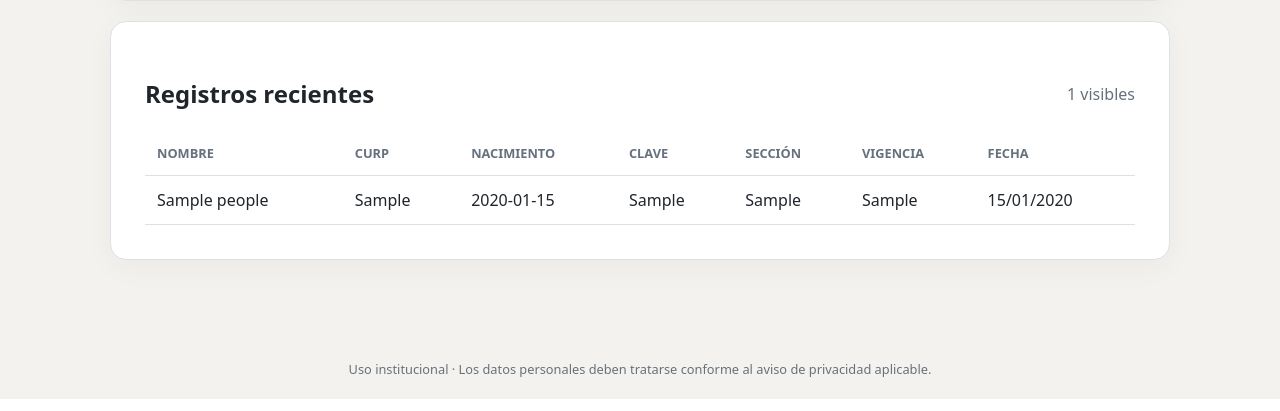
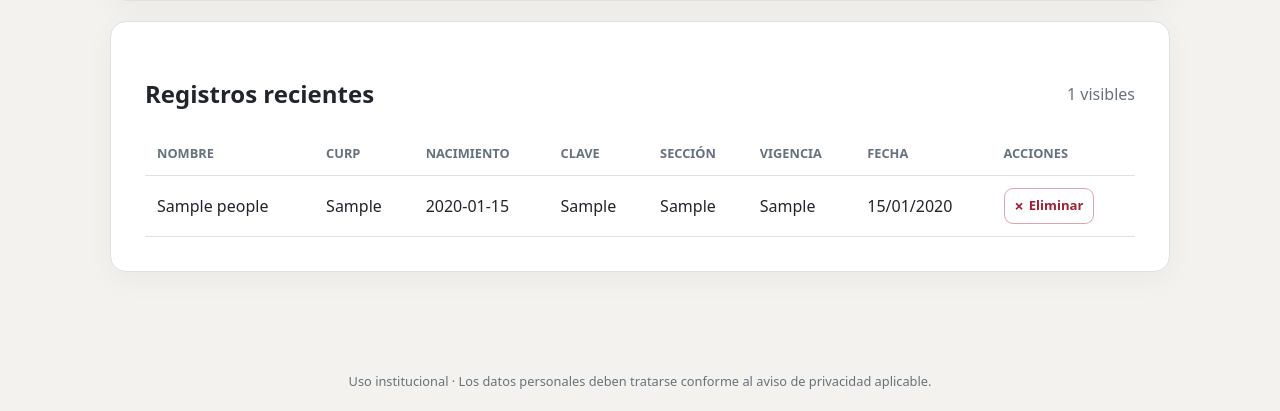
Before and after one commit to spott226/ocrcapturadif, a FastAPI app: page / in a window 1280 px wide. Shown: the part 821-1232 px from the top of the page. Run offline with FastAPI, Linux system fonts and the light colour scheme; the visitor is signed in with stand-in values (Sample User, id 1); tables that the repository leaves empty hold one stand-in row (values such as "Sample post"); some libraries are stand-ins or nearby versions.

Commit message:
feat: eliminar registros y optimizar vista móvil

```diff
--- a/app/main.py
+++ b/app/main.py
@@ -203,6 +203,20 @@ def save(
     return RedirectResponse("/?guardado=1", status_code=303)
 
 
+@app.post("/registros/{person_id}/eliminar")
+def delete_record(
+    person_id: int, request: Request, csrf: str = Form(...), db: Session = Depends(get_db),
+):
+    require_user(request)
+    require_csrf(request, csrf)
+    person = db.get(Person, person_id)
+    if not person:
+        raise HTTPException(404, "Registro no encontrado")
+    db.delete(person)
+    db.commit()
+    return RedirectResponse("/?eliminado=1", status_code=303)
+
+
 @app.get("/exportar.xlsx")
 def export(request: Request, db: Session = Depends(get_db)):
     require_user(request)
--- /dev/null
+++ b/app/static/responsive.css
@@ -0,0 +1,2 @@
+.actions-cell form{margin:0}.delete-button{display:inline-flex;align-items:center;gap:5px;background:#fff;color:var(--red);border:1px solid #d9a7b0;padding:7px 10px;font-size:.82rem;white-space:nowrap}.delete-button span{font-size:1rem;line-height:.7}.delete-button:hover{background:#fff0f2;color:var(--red2)}
+@media(max-width:760px){header{height:56px}.brand span{padding:6px 8px}.hero h1{font-size:1.8rem}.hero p{font-size:.95rem}.button,button{padding:10px 13px;font-size:.9rem}.camera-open{font-size:.92rem}.camera-open::before{content:"◉";font-size:.72rem;margin-right:6px}.card{padding:16px}.section-head h2{font-size:1.2rem}.table-wrap{overflow:visible}.records-table,.records-table tbody,.records-table tr,.records-table td{display:block;width:100%}.records-table thead{position:absolute;width:1px;height:1px;overflow:hidden;clip:rect(0 0 0 0)}.records-table tbody{display:grid;gap:12px}.records-table tr{border:1px solid var(--line);border-radius:11px;padding:8px 12px;background:#fff}.records-table td{display:grid;grid-template-columns:minmax(92px,34%) minmax(0,1fr);gap:8px;align-items:start;padding:7px 0;border:0;white-space:normal;overflow-wrap:anywhere;font-size:.88rem}.records-table td::before{content:attr(data-label);font-size:.7rem;font-weight:800;text-transform:uppercase;color:var(--muted);letter-spacing:.04em}.records-table .actions-cell{align-items:center}.records-table .empty{display:block;text-align:center;padding:24px}.records-table .empty::before{display:none}.records-table .empty-row{padding:0}.delete-button{padding:6px 9px;font-size:.78rem}}
--- /dev/null
+++ b/app/static/ui.js
@@ -0,0 +1,10 @@
+(() => {
+  document.querySelectorAll("[data-confirm-delete]").forEach((form) => {
+    form.addEventListener("submit", (event) => {
+      const name = form.dataset.confirmDelete || "este registro";
+      if (!window.confirm(`¿Eliminar permanentemente el registro de ${name}?`)) {
+        event.preventDefault();
+      }
+    });
+  });
+})();
--- a/app/templates/base.html
+++ b/app/templates/base.html
@@ -1,4 +1,4 @@
-<!doctype html><html lang="es"><head><meta charset="utf-8"><meta name="viewport" content="width=device-width,initial-scale=1"><title>{% block title %}DIF · Captura Apoyos{% endblock %}</title><link rel="stylesheet" href="/static/style.css"><link rel="stylesheet" href="/static/camera.css"><script src="/static/camera.js" defer></script></head><body>
+<!doctype html><html lang="es"><head><meta charset="utf-8"><meta name="viewport" content="width=device-width,initial-scale=1"><title>{% block title %}DIF · Captura Apoyos{% endblock %}</title><link rel="stylesheet" href="/static/style.css"><link rel="stylesheet" href="/static/camera.css"><link rel="stylesheet" href="/static/responsive.css"><script src="/static/camera.js" defer></script><script src="/static/ui.js" defer></script></head><body>
 <header><a href="/" class="brand"><span>DIF</span> Captura Apoyos</a>{% if user %}<form method="post" action="/logout"><input type="hidden" name="csrf" value="{{ csrf }}"><button class="link">Cerrar sesión</button></form>{% endif %}</header>
 <main>{% block content %}{% endblock %}</main><footer>Uso institucional · Los datos personales deben tratarse conforme al aviso de privacidad aplicable.</footer>
 </body></html>
--- a/app/templates/index.html
+++ b/app/templates/index.html
@@ -3,4 +3,4 @@
 <section class="card"><h2>Nueva captura</h2><div class="notice"><strong>Use la cámara:</strong> permita el acceso cuando el navegador lo solicite. Las fotos se procesan en memoria y se eliminan al terminar.</div>
 <form method="post" action="/ocr" enctype="multipart/form-data" class="upload-grid" id="ocr-form"><input type="hidden" name="csrf" value="{{ csrf }}"><div class="drop camera-field"><strong>1. Frente de la INE</strong><button type="button" class="camera-open" data-target="front">Abrir cámara para el frente</button><span class="capture-status" id="front-status">Sin fotografía</span><img class="capture-preview" id="front-preview" alt="Vista previa del frente"><label class="file-fallback">O seleccione una imagen<input type="file" name="front" id="front" accept="image/jpeg,image/png,image/webp" required></label></div><div class="drop camera-field"><strong>2. Reverso de la INE</strong><button type="button" class="camera-open" data-target="back">Abrir cámara para el reverso</button><span class="capture-status" id="back-status">Opcional</span><img class="capture-preview" id="back-preview" alt="Vista previa del reverso"><label class="file-fallback">O seleccione una imagen<input type="file" name="back" id="back" accept="image/jpeg,image/png,image/webp"></label></div><button>Escanear fotos y pasar datos</button></form></section>
 <dialog id="camera-dialog"><div class="camera-shell"><h2 id="camera-title">Fotografiar INE</h2><p id="camera-message">Centre la credencial completa y evite reflejos.</p><video id="camera-video" autoplay playsinline muted></video><canvas id="camera-canvas" hidden></canvas><div class="camera-actions"><button type="button" id="camera-cancel" class="button ghost">Cancelar</button><button type="button" id="camera-capture">Tomar foto</button></div></div></dialog>
-<section class="card"><div class="section-head"><h2>Registros recientes</h2><span>{{ people|length }} visibles</span></div><div class="table-wrap"><table><thead><tr><th>Nombre</th><th>CURP</th><th>Nacimiento</th><th>Clave</th><th>Sección</th><th>Vigencia</th><th>Fecha</th></tr></thead><tbody>{% for p in people %}<tr><td>{{ p.name }}</td><td>{{ p.curp or '—' }}</td><td>{{ p.birth_date or '—' }}</td><td>{{ p.voter_key or '—' }}</td><td>{{ p.section or '—' }}</td><td>{{ p.valid_until or '—' }}</td><td>{{ p.created_at.strftime('%d/%m/%Y') }}</td></tr>{% else %}<tr><td colspan="7" class="empty">Todavía no hay registros.</td></tr>{% endfor %}</tbody></table></div></section>{% endblock %}
+<section class="card"><div class="section-head"><h2>Registros recientes</h2><span>{{ people|length }} visibles</span></div><div class="table-wrap"><table class="records-table"><thead><tr><th>Nombre</th><th>CURP</th><th>Nacimiento</th><th>Clave</th><th>Sección</th><th>Vigencia</th><th>Fecha</th><th>Acciones</th></tr></thead><tbody>{% for p in people %}<tr><td data-label="Nombre">{{ p.name }}</td><td data-label="CURP">{{ p.curp or '—' }}</td><td data-label="Nacimiento">{{ p.birth_date or '—' }}</td><td data-label="Clave">{{ p.voter_key or '—' }}</td><td data-label="Sección">{{ p.section or '—' }}</td><td data-label="Vigencia">{{ p.valid_until or '—' }}</td><td data-label="Captura">{{ p.created_at.strftime('%d/%m/%Y') }}</td><td data-label="Acciones" class="actions-cell"><form method="post" action="/registros/{{ p.id }}/eliminar" data-confirm-delete="{{ p.name }}"><input type="hidden" name="csrf" value="{{ csrf }}"><button class="delete-button" type="submit" aria-label="Eliminar registro de {{ p.name }}"><span aria-hidden="true">×</span> Eliminar</button></form></td></tr>{% else %}<tr class="empty-row"><td colspan="8" class="empty">Todavía no hay registros.</td></tr>{% endfor %}</tbody></table></div></section>{% endblock %}
```
Also changed, not shown: tests/test_app.py (+9 -0 lines).
